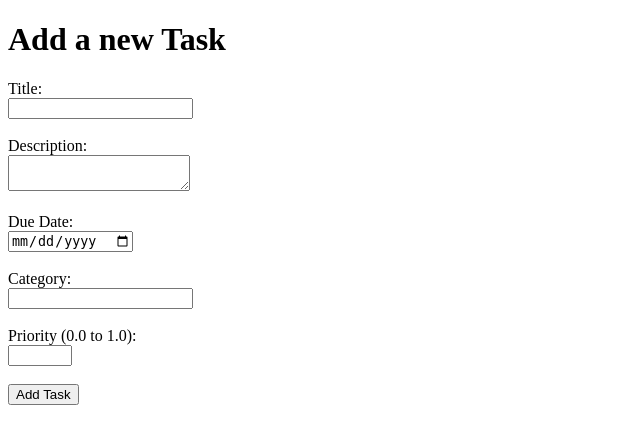
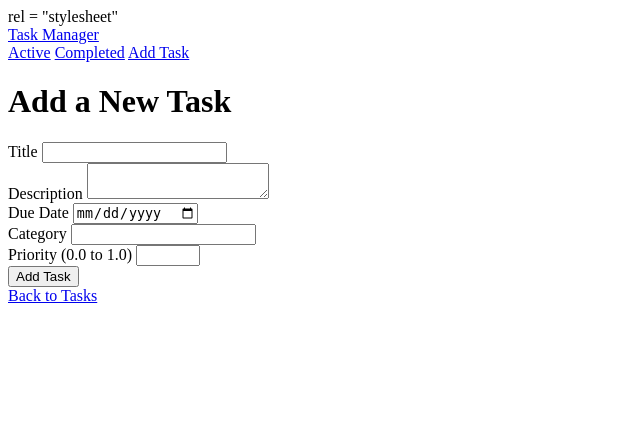
Before and after one commit to i-akali/Smart-Task-Manager, a Flask app: page /add in a window 1280 px wide. Shown: the top 444 px of the page, without its empty margins (0-640 px from the left). Run offline with Flask 3, Linux system fonts and the light colour scheme.

Commit message:
Added new user interface to the add task page

```diff
--- a/app.py
+++ b/app.py
@@ -20,7 +20,7 @@ def tasks_page():
 @app.route("/add", methods =["GET"])
 def add_page():
     #Shows the add page to user
-    return render_template("add_task.html")
+    return render_template("add_task.html", title = "Add Task")
 
 @app.route("/add", methods=["POST"])
 def add_task_submit():
--- a/templates/add_task.html
+++ b/templates/add_task.html
@@ -1,28 +1,38 @@
-<!DOCTYPE html>
-<html>
-    <head>
-        <title>Add Tasks</title>
-    </head>
-    <body>
-        <h1>Add a new Task</h1>
-         <form action="/add" method="POST">
-        <label>Title:</label><br>
-        <input type="text" name="title" required><br><br>
+{% extends "base.html" %}
 
-        <label>Description:</label><br>
-        <textarea name="description"></textarea><br><br>
+{% block content %}
+<h1 class="mb-4">Add a New Task</h1>
 
-        <label>Due Date:</label><br>
-        <input type="date" name="due_date"><br><br>
+<form action="/add" method="POST" class="card p-4 shadow-sm">
 
-        <label>Category:</label><br>
-        <input type="text" name="category"><br><br>
+    <div class="mb-3">
+        <label class="form-label">Title</label>
+        <input type="text" name="title" class="form-control" required>
+    </div>
 
-        <label>Priority (0.0 to 1.0):</label><br>
-        <input type="number" name="priority" step="0.1" min="0" max="1" required><br><br>
+    <div class="mb-3">
+        <label class="form-label">Description</label>
+        <textarea name="description" class="form-control"></textarea>
+    </div>
 
-        <button type="submit">Add Task</button>
-    </form>
+    <div class="mb-3">
+        <label class="form-label">Due Date</label>
+        <input type="date" name="due_date" class="form-control">
+    </div>
 
-    </body>
-</html>
+    <div class="mb-3">
+        <label class="form-label">Category</label>
+        <input type="text" name="category" class="form-control">
+    </div>
+
+    <div class="mb-3">
+        <label class="form-label">Priority (0.0 to 1.0)</label>
+        <input type="number" name="priority" step="0.1" min="0" max="1" class="form-control" required>
+    </div>
+
+    <button class="btn btn-primary">Add Task</button>
+</form>
+
+<a href="/tasks" class="btn btn-outline-secondary btn-sm mt-3">Back to Tasks</a>
+
+{% endblock %}
```
